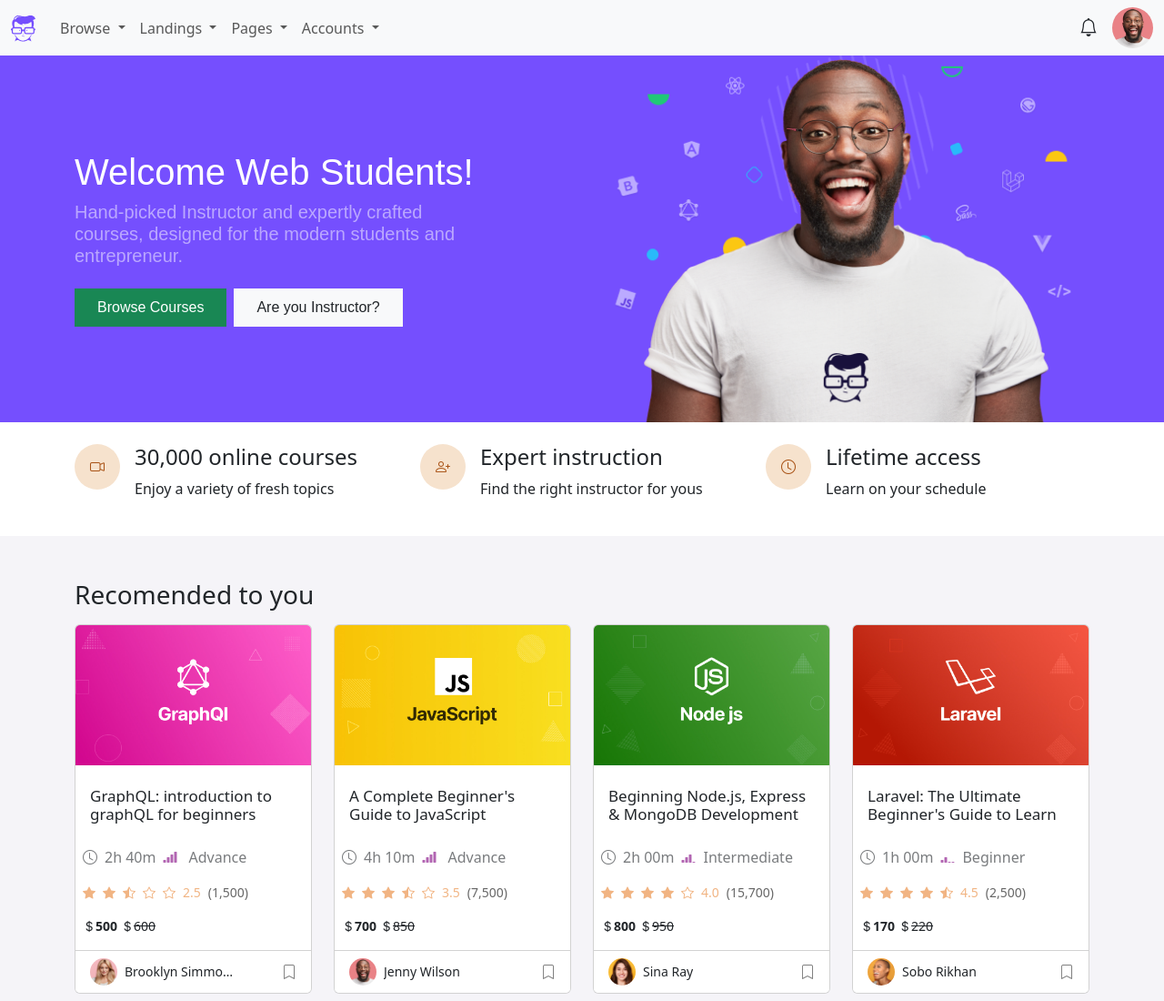
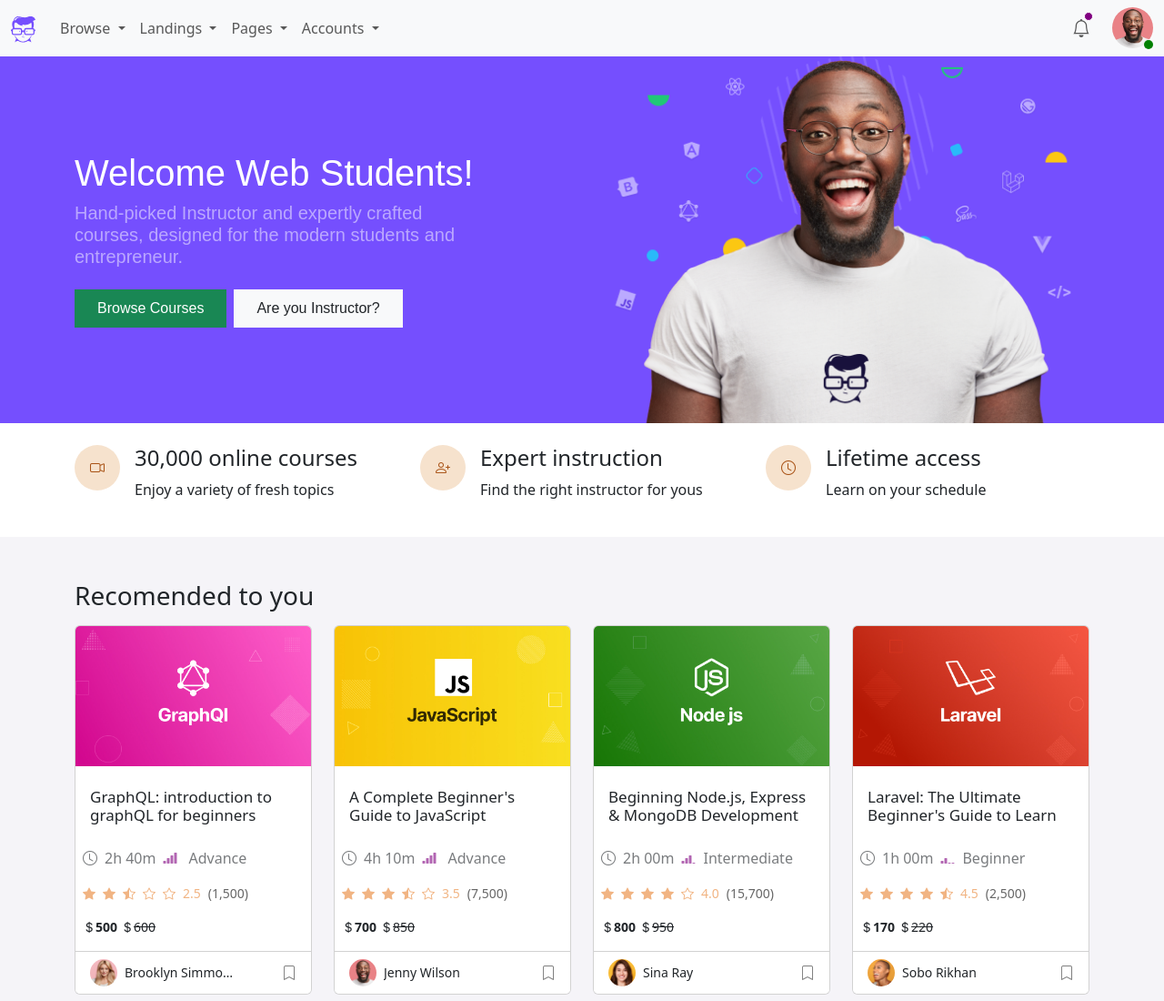
Before and after one commit to AndraMeran/MOD3W3D2, a plain HTML site: page index.html in a window 1280 px wide. Shown: the top 1100 px of the page at 91% size. Drawn offline with nearby package versions, Linux system fonts and the light colour scheme; a script that the page names is missing.

Commit message:
fatta sezione extra profilo avatar

```diff
--- a/index.html
+++ b/index.html
@@ -87,14 +87,54 @@
                             <li><a class="dropdown-item" href="#">Something else here</a></li>
                         </ul>
                     </li>
+                </ul>
 
+                <ul class="navbar-nav mb-2 mb-lg-0 ms-auto">
+                    <li class="nav-item position-relative me-3">
+                        <a href="#" class="nav-link">
+                            <i class="bi bi-bell fs-5"></i>
+                            <span class="notification-badge"></span>
+                        </a>
+                    </li>
+                    <li class="nav-item dropdown position-relative">
+                        <a href="#" class="nav-link p-0" id="avatarDropdown" role="button" data-bs-toggle="dropdown"
+                            aria-expanded="false">
+                            <img src="W3-P1-Assets-Esercizi/assets/avatar-1.jpg" alt="avatar" class="avatar">
+                            <span class="avatar-badge"></span>
+                        </a>
+                        <ul class="dropdown-menu dropdown-menu-end p-3" aria-labelledby="avatarDropdown">
 
-                </ul>
-                <i class="bi bi-bell"></i>
-                <ul class="navbar-nav mb-2 mb-lg-0 ms-3">
-                    <img src="W3-P1-Assets-Esercizi/assets/avatar-1.jpg" alt="">
+                            <!-- Sezione 1: immagine, nome, email -->
+                            <li class="d-flex align-items-center mb-3">
+                                <img src="W3-P1-Assets-Esercizi/assets/avatar-1.jpg" alt="avatar" class="avatar me-2">
+                                <div>
+                                    <div class="fw-bold">Annette Black</div>
+                                    <div class="text-muted" style="font-size: 0.85rem;">annette@geeskui.com</div>
+                                </div>
+                            </li>
+                            <hr>
+                            <li class="d-flex flex-column mb-3">
+                                <a href="#" class="d-flex align-items-center text-decoration-none text-dark mb-2">
+                                    <i class="bi bi-person fs-4 me-2"></i>
+                                    <span style="font-size: 12px;">Profile</span>
+                                </a>
+                                <a href="#" class="d-flex align-items-center text-decoration-none text-dark">
+                                    <i class="bi bi-star fs-4 me-2"></i>
+                                    <span style="font-size: 12px;">Subscription</span>
+                                </a>
+                                <a href="#" class="d-flex align-items-center text-decoration-none text-dark mb-2">
+                                    <i class="bi bi-gear fs-4 me-2"></i>
+                                    <span style="font-size: 12px;">Settings</span>
+                                </a>
+                            </li>
+                            <hr>
+                            <li>
+                                <a href="#" class="d-flex align-items-center text-decoration-none text-dark">
+                                    <i class="bi bi-box-arrow-right me-2"></i> Logout
+                                </a>
+                            </li>
 
-                </ul>
+                        </ul>
             </div>
         </div>
     </nav>
--- a/style.css
+++ b/style.css
@@ -102,6 +102,10 @@ footer a.link-offset-2:hover {
     color: purple !important;
 }
 
+.nav-link:hover {
+    color: purple
+}
+
 .card-title {
     display: -webkit-box;
     -webkit-line-clamp: 2;
@@ -204,3 +208,30 @@ footer a.link-offset-2:hover {
 .stars {
     opacity: 60%;
 }
+
+/* extra profile
+*/
+.notification-badge {
+    position: absolute;
+    top: 5px;
+    right: 5px;
+    width: 10px;
+    height: 10px;
+    background-color: purple;
+    border-radius: 50%;
+    border: 1px solid white;
+}
+
+.avatar-badge {
+    position: absolute;
+    width: 10px;
+    height: 10px;
+    background-color: green;
+    border-radius: 50%;
+    bottom: 0;
+    right: 0;
+}
+
+.dropdown-menu a:hover {
+    background-color: #f8f9fa;
+}
```
